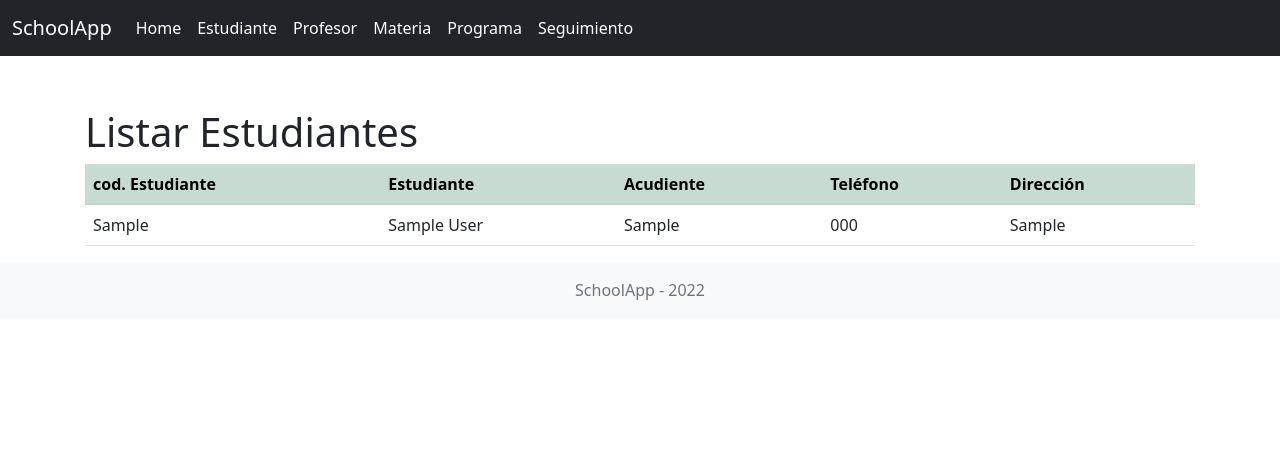
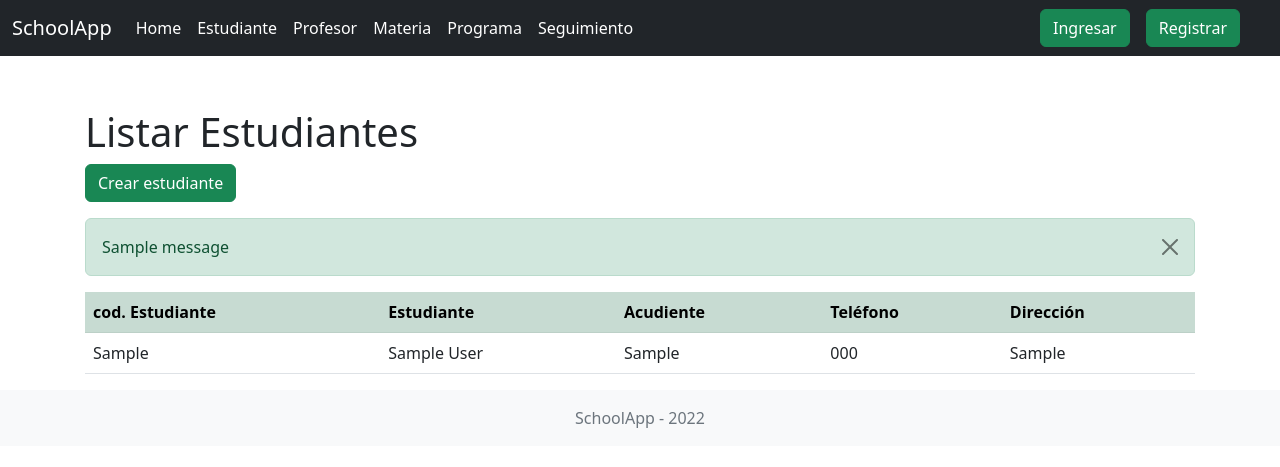
Before and after one commit to sebas-39/ProyectoEscuelaG01, a Django app: page /listar/estudiantes in a window 1280 px wide. Shown: the top 467 px of the page. Run offline with Django 4.2, Linux system fonts and the light colour scheme; tables that the repository leaves empty hold one stand-in row (values such as "Sample post"); one stand-in notice (Sample message) is shown.

Commit message:
Hemos modificado a estudiante (formulario, template y vistas)

```diff
--- a/schoolapp/templates/estudiante/listar.html
+++ b/schoolapp/templates/estudiante/listar.html
@@ -5,6 +5,15 @@
 {% block pagina %}Listar Estudiantes{% endblock pagina %}
 
 {% block contenido %}
+    <a class="btn btn-success mb-3" href="{% url 'crear-estudiantes' %}">Crear estudiante</a>
+    {% if messages %}
+        {% for message in messages %}
+          <div class="alert {{ message.tags }} alert-dismissible fade show" role="alert">
+            {{ message }}
+          <button type="button" class="btn-close" data-bs-dismiss="alert" aria-label="Close"></button>
+          </div>
+        {% endfor %}
+      {% endif %}
     <table class="table table-striped">
         <tr class="table-success">
             <th>cod. Estudiante</th>
--- a/schoolapp/templates/layout.html
+++ b/schoolapp/templates/layout.html
@@ -21,10 +21,10 @@
                 <div class="collapse navbar-collapse" id="navbarCollapse">
                     <ul class="navbar-nav me-auto mb-2 mb-md-0">
                         <li class="nav-item">
-                            <a class="nav-link active" aria-current="page" href="#">Home</a>
+                            <a class="nav-link active" aria-current="page" href="{% url 'home' %}">Home</a>
                         </li>
                         <li class="nav-item">
-                            <a class="nav-link active" href="#">Estudiante</a>
+                            <a class="nav-link active" href="{% url 'listar-estudiantes' %}">Estudiante</a>
                         </li>
                         <li class="nav-item">
                             <a class="nav-link active">Profesor</a>
@@ -40,6 +40,27 @@
                         </li>
                     </ul>
                 </div>
+            </div>
+            <div class="d-flex me-4">
+                {% if user.is_authenticated %}
+                <div class="dropdown">
+                    <a class="btn btn-secondary dropdown-toggle" data-bs-toggle="dropdown" data-bs-display="static" aria-expanded="false">
+                        {{user.username}}
+                    </a>
+                    <ul class="dropdown-menu dropdown-menu-end dropdown-menu-lg-start">
+                        <li><p class="dropdown-item">{{user.first_name}} {{ user.last_name }}</p></li>
+                        <li><a class="dropdown-item" href="{% url 'logout' %}">Salir</a></li>
+                    </ul>
+                </div>
+                {% else %}
+                <div class="me-3">
+                    <a class="btn btn-success" href="{% url 'login' %}">Ingresar</a>
+                </div>
+                <div class="me-3">
+                    <a class="btn btn-success" href="">Registrar</a>
+                </div>
+
+                {% endif %}
             </div>
         </nav>
     </header>
--- a/schoolapp/urls.py
+++ b/schoolapp/urls.py
@@ -7,7 +7,7 @@ urlpatterns = [
     path('login/', login_user, name='login'),
     path('logout/', logout_user, name='logout'),
     path('crear/programa/', crear_programa),
-    path('actualizar/programa/<int:id>', actualizar_program),
-    path('listar/estudiantes', listar_estudiante),
-    path('crear/estudiante', crear_estudiante)
+    path('actualizar/programa/<int:id>', actualizar_program, name='actualizar-programa'),
+    path('listar/estudiantes', listar_estudiante, name='listar-estudiantes'),
+    path('crear/estudiante', crear_estudiante, name='crear-estudiantes')
 ]
--- a/schoolapp/views.py
+++ b/schoolapp/views.py
@@ -1,5 +1,6 @@
 from django.shortcuts import render, redirect
 from django.core.exceptions import ObjectDoesNotExist
+from django.contrib import messages
 from django.http import HttpResponse
 from datetime import datetime
 from django.contrib.auth.models import User
@@ -29,7 +30,7 @@ def register(request):
             )
             mensaje = f"Usuario {user.username} es almacenado correctamente"
         else:
-            mensaje = "Error al registrar usuario"
+            messages.error(request, 'Verifique los datos ingresado. Intentar de nuevo')
         return render(request, 'mensaje.html', {'mensaje': mensaje})
     else:
         user = UserForm()
@@ -48,11 +49,11 @@ def login_user(request):
                 login(request, user)
                 return redirect(reverse('home'))
             else:
-                mensaje = "No tiene permisos para acceder"
-                return render(request, 'mensaje.html', {'mensaje': mensaje})
+                messages.error(request, 'Las credenciales proporcionadas no son correctas')
+                return redirect(reverse('login'))
         else:
-            mensaje = "Verificar los datos ingresados"
-            return render(request, 'mensaje.html', {'mensaje': mensaje})
+            messages.error(request, 'Verifique los datos ingresado. Intentar de nuevo')
+            return redirect(reverse('login'))
     else:
         form = LoginForm()
         return render(request, 'cuenta/login.html', {'form': form})
@@ -78,10 +79,11 @@ def crear_estudiante(request):
         form = EstudianteForm(request.POST)
         if form.is_valid():
             form.save()
-            contexto['mensaje'] = 'El estudiante fue almacenado correctamente'
+            messages.success(request, 'El estudiante fue almacenado correctamente')
+            return redirect(reverse('listar-estudiantes'))
         else:
-            contexto['mensaje'] = 'Los datos enviados desde el formulario no son validos'
-        return render(request, 'estudiante/mensaje.html', contexto)
+            messages.error(request, 'Los datos enviados desde el formulario no son validos')
+            return redirect(reverse('crear-estudiantes'))
     else:
         form = EstudianteForm()
         contexto['boton'] = 'Guardar'
```
Also changed, not shown: school/settings.py (+10 -0 lines), schoolapp/forms.py (+3 -25 lines), schoolapp/templates/cuenta/login.html (+9 -0 lines), 1 other file.
